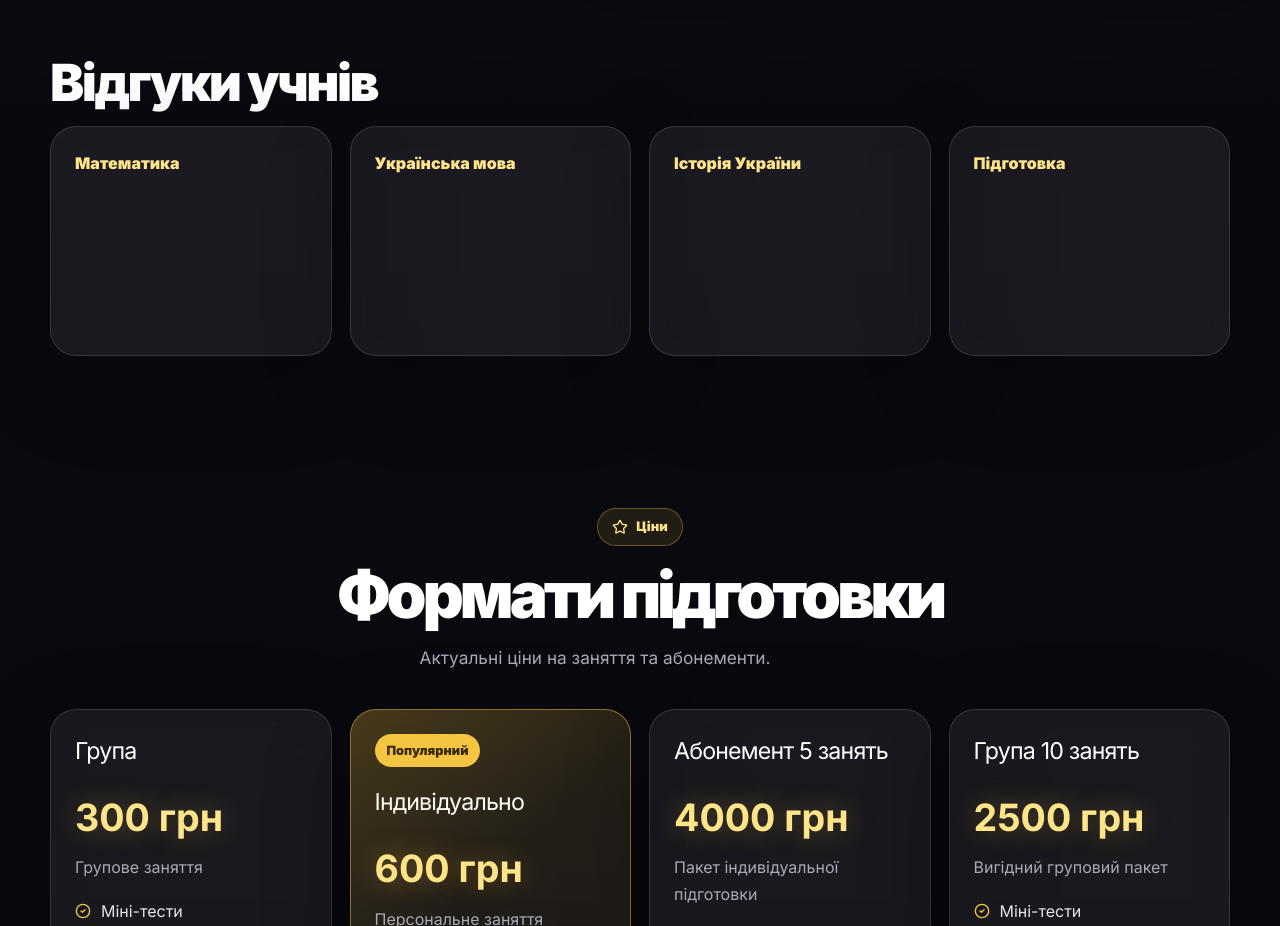
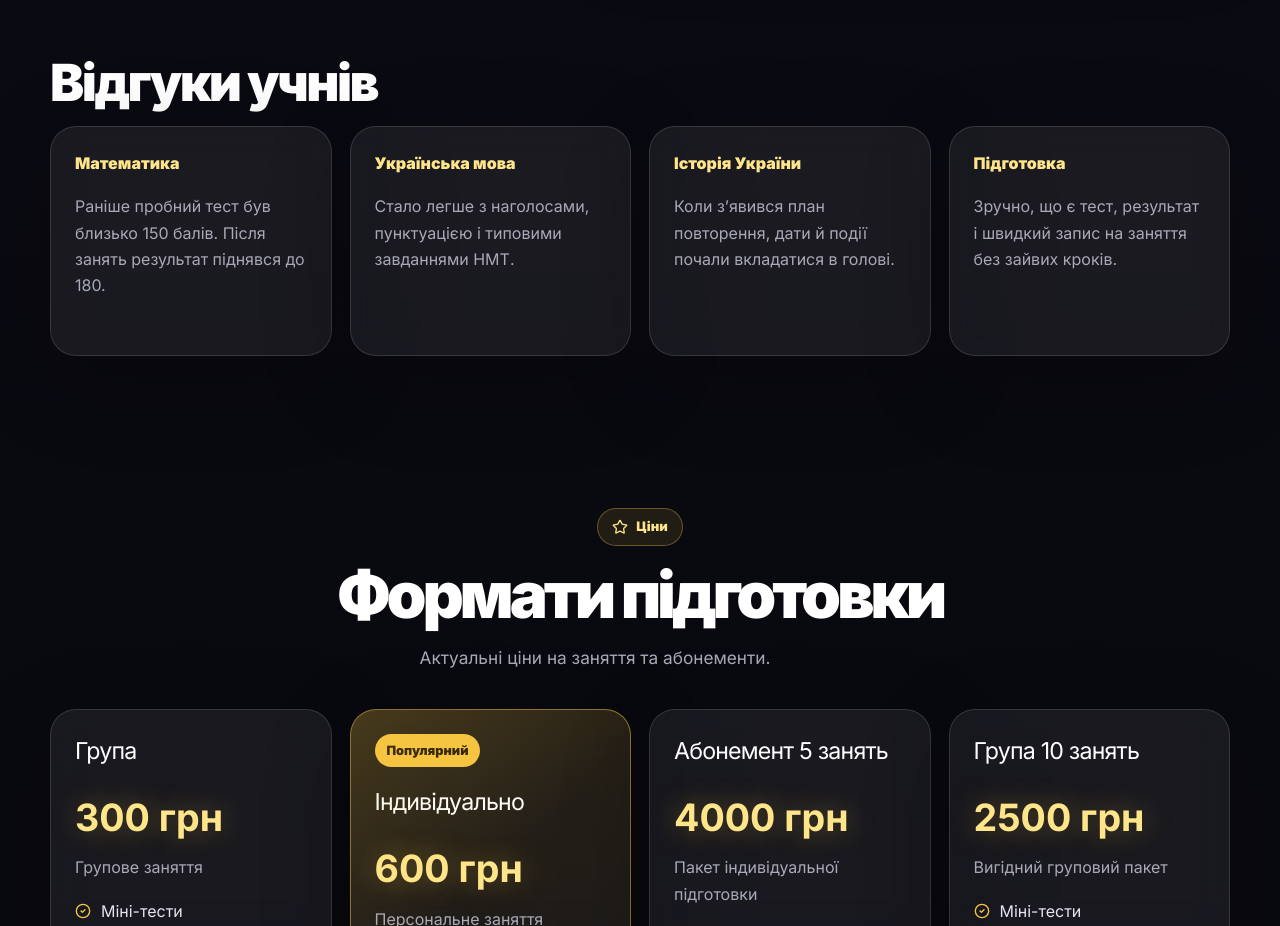
Before and after one commit to b69707215-netizen/nmthub, a React (Vite) app in the folder packages/web/: page / in a window 1280 px wide. Shown: the part 3540-4466 px from the top of the page. Built offline with nearby package versions, Linux system fonts and the light colour scheme.

Commit message:
Fix visible review text

```diff
--- a/packages/web/src/web/reviews.css
+++ b/packages/web/src/web/reviews.css
@@ -1 +1 @@
-.benefits::before{content:"Відгуки учнів";grid-column:1/-1;color:var(--text);font-size:clamp(2rem,4vw,3.5rem);line-height:1;font-weight:900;letter-spacing:-.05em}.benefit-card svg,.benefit-card strong,.benefit-card p{display:none!important}.benefit-card{min-height:230px}.benefit-card::before{display:block;margin-bottom:18px;color:var(--gold-light);font-weight:900}.benefit-card::after{display:block;color:var(--muted);font-size:1rem;line-height:1.65}.benefit-card:nth-child(1)::before{content:"Математика"}.benefit-card:nth-child(1)::after{content:"Раніше пробний тест був близько 150 балів. Після занять результат піднявся до 180."}.benefit-card:nth-child(2)::before{content:"Українська мова"}.benefit-card:nth-child(2)::after{content:"Стало легше з наголосами, пунктуацією і типовими завданнями НМТ."}.benefit-card:nth-child(3)::before{content:"Історія України"}.benefit-card:nth-child(3)::after{content:"Коли зʼявився план повторення, дати й події почали вкладатися в голові."}.benefit-card:nth-child(4)::before{content:"Підготовка"}.benefit-card:nth-child(4)::after{content:"Зручно, що є тест, результат і швидкий запис на заняття без зайвих кроків."}
+.benefits::before{content:"Відгуки учнів";grid-column:1/-1;color:var(--text);font-size:clamp(2rem,4vw,3.5rem);line-height:1;font-weight:900;letter-spacing:-.05em}.benefit-card svg,.benefit-card strong,.benefit-card p{display:none!important}.benefit-card{min-height:230px}.benefit-card::before{display:block;margin-bottom:18px;color:var(--gold-light);font-weight:900}.benefit-card::after{position:static!important;inset:auto!important;opacity:1!important;display:block!important;background:none!important;pointer-events:auto!important;color:var(--muted)!important;font-size:1rem;line-height:1.65}.benefit-card:nth-child(1)::before{content:"Математика"}.benefit-card:nth-child(1)::after{content:"Раніше пробний тест був близько 150 балів. Після занять результат піднявся до 180."}.benefit-card:nth-child(2)::before{content:"Українська мова"}.benefit-card:nth-child(2)::after{content:"Стало легше з наголосами, пунктуацією і типовими завданнями НМТ."}.benefit-card:nth-child(3)::before{content:"Історія України"}.benefit-card:nth-child(3)::after{content:"Коли зʼявився план повторення, дати й події почали вкладатися в голові."}.benefit-card:nth-child(4)::before{content:"Підготовка"}.benefit-card:nth-child(4)::after{content:"Зручно, що є тест, результат і швидкий запис на заняття без зайвих кроків."}
```
